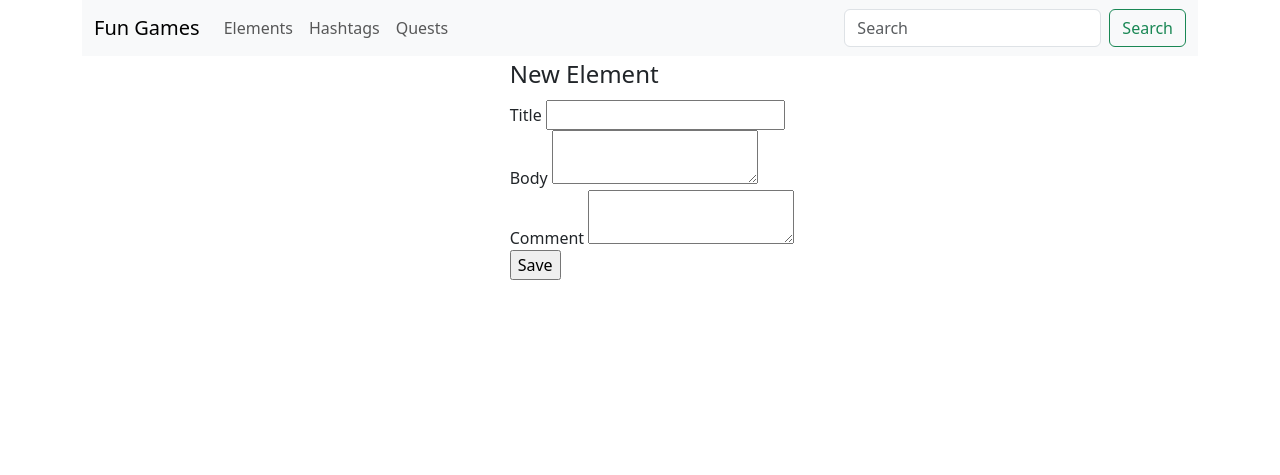
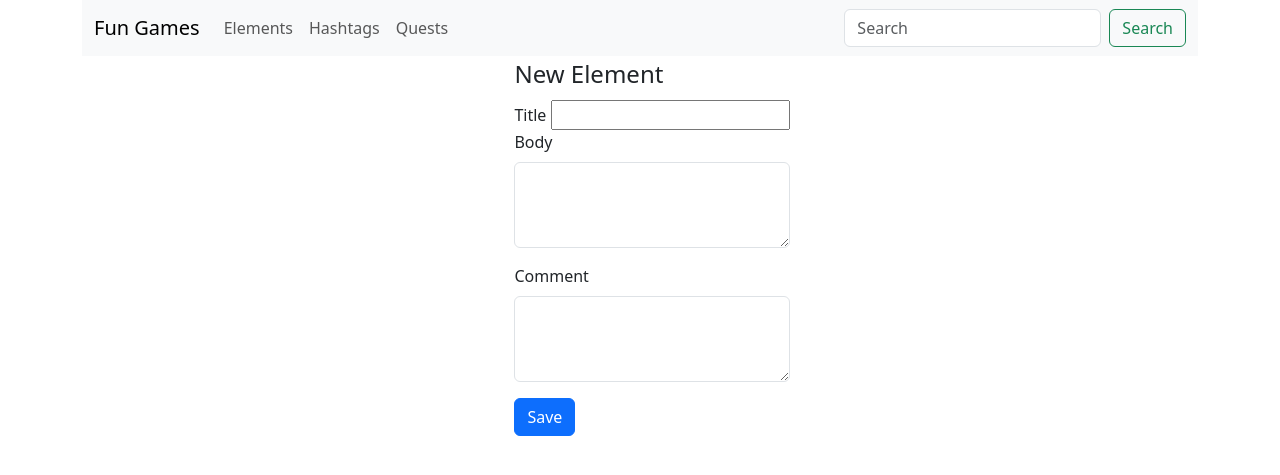
Before and after one commit to mikael-pintassilgo/divertidos.games, a Flask app: page /element-tag/1/create in a window 1280 px wide. Shown: the top 475 px of the page. Run offline with Flask 3, Linux system fonts and the light colour scheme; the visitor is signed in with stand-in values (Sample User, id 1); data comes from the database, SQL or seed files in the repository; some libraries are stand-ins or nearby versions.

Commit message:
Form for element creating

```diff
--- a/flaskr/templates/blog/create.html
+++ b/flaskr/templates/blog/create.html
@@ -1,35 +1,30 @@
 {% extends 'base.html' %}
 
 {% block content %}
-<div class="uk-container">
-  <div class="uk-width-1-1">
+<div class="">
+  <div class="">
     <form method="post">
-      <fieldset class="uk-fieldset">
+      <fieldset class="">
 
-        <legend class="uk-legend">New Element</legend>
+        <legend class="">New Element</legend>
 
         <div class="uk-margin">
           <label for="title"><span class="uk-label">Title</span></label>
           <input class="uk-input" name="title" id="title" value="{{ request.form['title'] }}" required>
         </div>
 
-        <div class="uk-margin">
-          <label for="body"><span class="uk-label">Body</span></label>
-          <textarea class="uk-textarea" name="body" id="body">{{ request.form['body'] }}</textarea>
+        <div class="mb-3">
+          <label for="body" class="form-label">Body</label>
+          <textarea class="form-control" name="body" id="body" rows="3">{{ request.form['body'] }}</textarea>
         </div>
 
-        <div class="uk-margin">
-          <label for="comment"><span class="uk-label">Comment</span></label>
-          <textarea class="uk-textarea" name="comment" id="comment">{{ request.form['comment'] }}</textarea>
+        <div class="mb-3">
+          <label for="comment" class="form-label">Comment</label>
+          <textarea class="form-control" name="comment" id="comment" rows="3">{{ request.form['comment'] }}</textarea>
         </div>
 
-        <!-- div class="uk-margin">
-          <label for="tags"><span class="uk-label">Tags</span></label>
-          <textarea class="uk-textarea" name="tags" id="tags">{{ request.form['tags'] }}</textarea>
-        </div -->
-
-        <div class="uk-margin">
-          <input class="uk-button uk-button-primary" type="submit" value="Save">
+        <div class="col-12">
+          <button type="submit" class="btn btn-primary">Save</button>
         </div>
       </div>
     </form>
```
